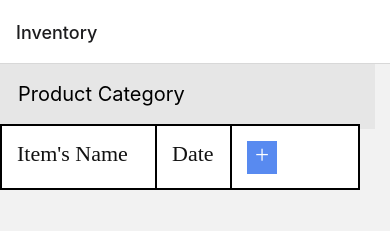
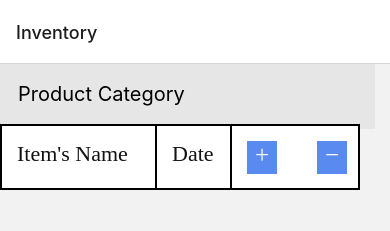
Before and after one commit to PrestonThomas/KitchenVision, a React Native app: screen /Inventory in a window 390 px wide. Shown: the top 231 px of the page. Built offline with nearby package versions, Linux system fonts and the light colour scheme; no server answers.

Commit message:
modified:   src/screens/InventoryScreen.js

```diff
--- a/src/screens/InventoryScreen.js
+++ b/src/screens/InventoryScreen.js
@@ -3,13 +3,13 @@ import { Text, View, Button, StyleSheet,TouchableOpacity } from 'react-native';
 import scanner from '../components/Scanner';
 import FAB from 'react-native-fab';
 import Icon from "react-native-vector-icons/Entypo";
+import Collapsible from 'react-native-collapsible';
 import Barcode from '../api/barcode';
 import barcode from '../api/barcode';
 import { createStackNavigator } from '@react-navigation/stack';
 import { NavigationContainer } from '@react-navigation/native';
 import NameForm from '../components/ItemDetail';
 import Form from '../components/ItemDetail';
-
 // Still working on getting the text to update/return upon camera close. Looking at async functions and promises. - Preston;
 
 let barcodeOutput;
@@ -52,6 +52,9 @@ function InventoryHome({ navigation }) {
                     <View style={styles.rect5}>
                     <TouchableOpacity style={styles.plusButton}>
                         <Text style={styles.plusText}>+</Text>
+                    </TouchableOpacity>
+                    <TouchableOpacity style={styles.minusButton}>
+                        <Text style={styles.minusText}>−</Text>
                     </TouchableOpacity>
                     </View>
                 </View>
@@ -216,6 +219,21 @@ const styles = StyleSheet.create({
         marginTop: 0,
         marginLeft: 8,
         position: "absolute",
+    },
+    minusButton: {
+        top: 15,
+        left: 85,
+        width: 30,
+        height: 33,
+        position: "absolute",
+        backgroundColor: "rgba(88,138,240,1)"
+    },
+    minusText: {
+        fontFamily: "roboto-regular",
+        color: "rgba(255,255,255,1)",
+        fontSize: 25,
+        marginLeft: 8,
+        position: "absolute",
     }
   });
 export default InventoryScreen;
```
